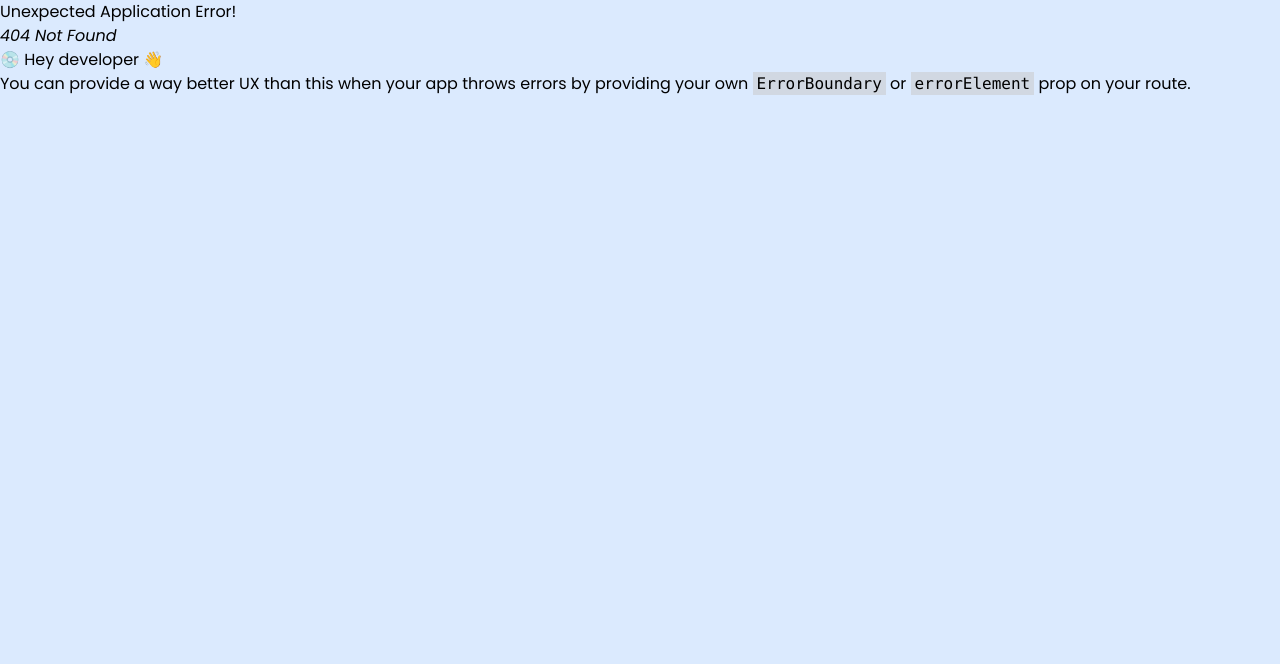
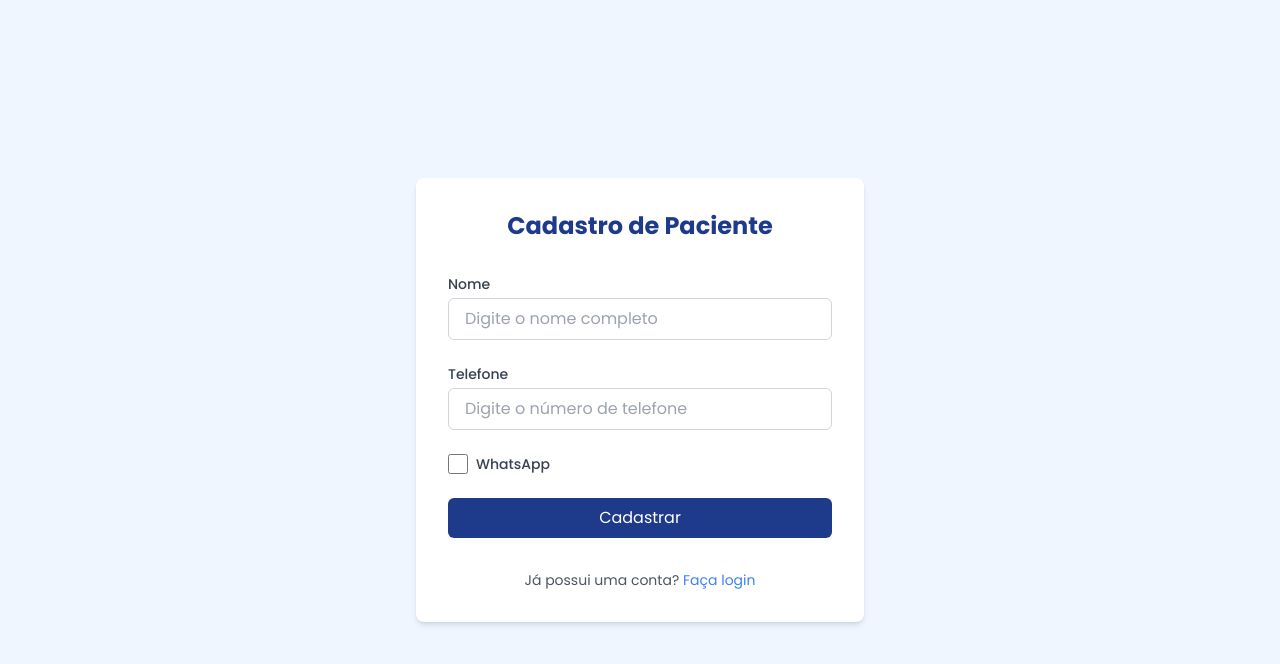
Before and after one commit to PedrooMURILO/agendamente-front-project, a React (Vite) app: page /registerpatient in a window 1280 px wide. Before the commit this address had no page. Shown: the top 664 px of the page. Built offline with nearby package versions, Linux system fonts and the light colour scheme.

Commit message:
register patient created

```diff
--- a/package.json
+++ b/package.json
@@ -14,7 +14,7 @@
     "lucide-react": "^0.452.0",
     "react": "^18.3.1",
     "react-dom": "^18.3.1",
-    "react-router-dom": "^6.27.0"
+    "react-router-dom": "^6.28.0"
   },
   "devDependencies": {
     "@eslint/js": "^9.11.1",
--- /dev/null
+++ b/src/components/registerpatient/RegisterPatient.jsx
@@ -0,0 +1,100 @@
+import React, { useState } from "react";
+
+const RegisterPatient = () => {
+  const [name, setName] = useState("");
+  const [phone, setPhone] = useState("");
+  const [whatsapp, setWhatsapp] = useState(false);
+
+  const handleSubmit = (e) => {
+    e.preventDefault();
+
+    const patientData = {
+      name,
+      phone,
+      whatsapp,
+    };
+
+    console.log("Dados do paciente cadastrados:", patientData);
+
+    setName("");
+    setPhone("");
+    setWhatsapp(false);
+  };
+
+  return (
+    <div className="flex justify-center items-center h-screen bg-blue-50">
+      <div className="w-full max-w-md p-8 space-y-8 bg-white rounded-lg shadow-md">
+        <h2 className="text-center text-2xl font-bold text-blue-900">Cadastro de Paciente</h2>
+
+        <form onSubmit={handleSubmit} className="space-y-6">
+          {/* Campo Nome */}
+          <div>
+            <label htmlFor="name" className="block text-sm font-medium text-gray-700">
+              Nome
+            </label>
+            <input
+              type="text"
+              id="name"
+              value={name}
+              onChange={(e) => setName(e.target.value)}
+              required
+              className="w-full mt-1 px-4 py-2 border border-gray-300 rounded-md focus:outline-none focus:ring-2 focus:ring-blue-500"
+              placeholder="Digite o nome completo"
+            />
+          </div>
+
+          {/* Campo Telefone */}
+          <div>
+            <label htmlFor="phone" className="block text-sm font-medium text-gray-700">
+              Telefone
+            </label>
+            <input
+              type="text"
+              id="phone"
+              value={phone}
+              onChange={(e) => setPhone(e.target.value)}
+              required
+              className="w-full mt-1 px-4 py-2 border border-gray-300 rounded-md focus:outline-none focus:ring-2 focus:ring-blue-500"
+              placeholder="Digite o número de telefone"
+            />
+          </div>
+
+          {/* Checkbox WhatsApp */}
+          <div className="flex items-center space-x-2">
+            <input
+              type="checkbox"
+              id="whatsapp"
+              checked={whatsapp}
+              onChange={() => setWhatsapp(!whatsapp)}
+              className="h-5 w-5 text-blue-500 focus:ring-2 focus:ring-blue-500"
+            />
+            <label htmlFor="whatsapp" className="text-sm font-medium text-gray-700">
+              WhatsApp
+            </label>
+          </div>
+
+          {/* Botão de Enviar */}
+          <div>
+            <button
+              type="submit"
+              className="w-full py-2 bg-blue-900 text-white rounded-md hover:bg-blue-950 focus:outline-none focus:ring-2 focus:ring-blue-500"
+            >
+              Cadastrar
+            </button>
+          </div>
+        </form>
+
+        <div className="text-center">
+          <p className="text-sm text-gray-600">
+            Já possui uma conta?{' '}
+            <a href="/login" className="text-blue-500 hover:underline">
+              Faça login
+            </a>
+          </p>
+        </div>
+      </div>
+    </div>
+  );
+};
+
+export default RegisterPatient;
```
Also changed, not shown: src/main.jsx (+12 -3 lines), 1 other file (tests, documents, lock files or other folders).
